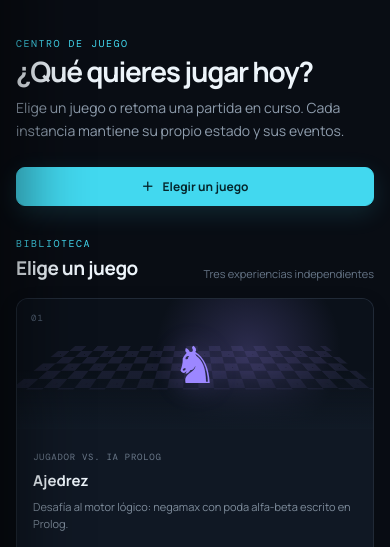
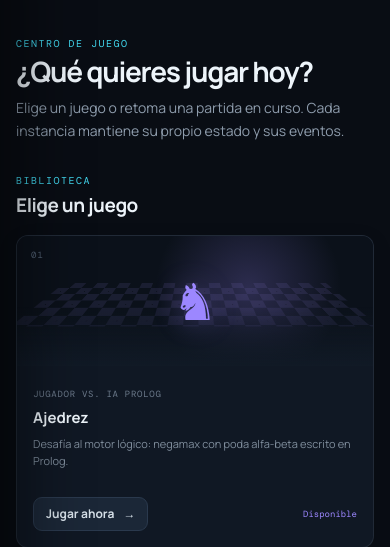
Before and after one commit to SebastianVD32/GameConsole, a Flask app: page / in a window 390 px wide. Shown: the part 65-612 px from the top of the page. Run offline with Flask 3, Linux system fonts and the light colour scheme; data that the repository does not hold is empty.

Commit message:
Cambio al diseño

```diff
--- a/static/css/app.css
+++ b/static/css/app.css
@@ -320,6 +320,7 @@ a.activity-item { text-decoration: none; }
   .breadcrumb { flex: 1; margin-left: 12px; }
   .dashboard-grid, .play-layout { grid-template-columns: 1fr; }
   .activity-panel, .telemetry { position: static; }
+  .dashboard-grid .activity-panel { margin-top: 0; }
   .play-stage { min-height: 650px; }
 }
 @media (max-width: 700px) {
@@ -447,6 +448,7 @@ button:disabled { opacity: .4; cursor: default; }
 .dashboard-grid { margin-bottom: 34px; }
 .dashboard-grid .library-panel { padding: 0; border: 0; background: transparent; box-shadow: none; }
 .dashboard-grid .activity-panel { padding: 18px; }
+.dashboard-grid .activity-panel { margin-top: 63px; }
 .dashboard-overview { padding-top: 4px; }
 .overview-heading { align-items: center; margin-bottom: 14px; }
 .text-link { color: #8fa0b2; font-size: 11px; font-weight: 600; }.text-link:hover { color: var(--cyan); }
--- a/templates/dashboard.html
+++ b/templates/dashboard.html
@@ -8,14 +8,12 @@
     <h1>¿Qué quieres jugar hoy?</h1>
     <p>Elige un juego o retoma una partida en curso. Cada instancia mantiene su propio estado y sus eventos.</p>
   </div>
-  <a class="primary-button" href="#game-library"><span>＋</span> Elegir un juego</a>
 </section>
 
 <div class="dashboard-grid">
   <section class="panel library-panel" id="game-library">
     <div class="section-heading">
       <div><span class="eyebrow">Biblioteca</span><h2>Elige un juego</h2></div>
-      <span class="muted">Tres experiencias independientes</span>
     </div>
 
     <div class="game-grid">
```
